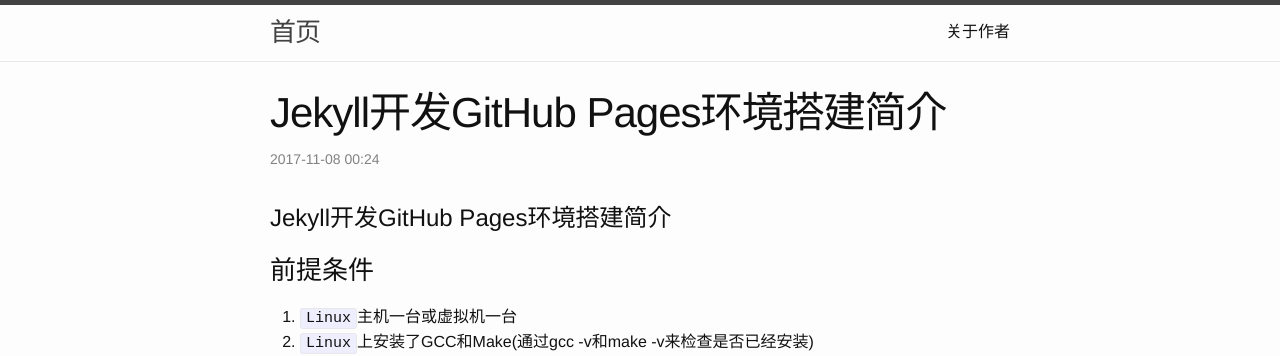
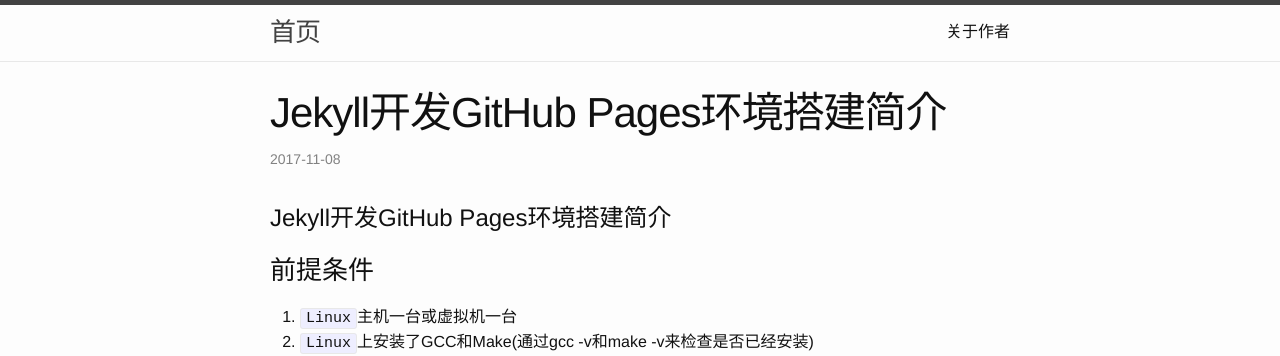
Before and after one commit to jasonLiu001/jasonLiu001.github.io, a Jekyll site: the page built from _posts/2017-11-08-jekyll-dev-environment.md, in a window 1280 px wide. Shown: the top 356 px of the page. Built offline with Jekyll 4.4.1, drawn with Linux system fonts in a browser that asks for light colours.

Commit message:
Update post.html

```diff
--- a/_layouts/post.html
+++ b/_layouts/post.html
@@ -7,7 +7,7 @@
         <h1 class="post-title" itemprop="name headline">{{ page.title | escape }}</h1>
         <p class="post-meta">
             <time datetime="{{ page.date | date_to_xmlschema }}" itemprop="datePublished">
-                {% assign date_format = site.minima.date_format | default: "%Y-%m-%d %H:%M" %}
+                {% assign date_format = site.minima.date_format | default: "%Y-%m-%d" %}
                 {{ page.date | date: date_format }}
             </time>
             {% if page.author %}
```
